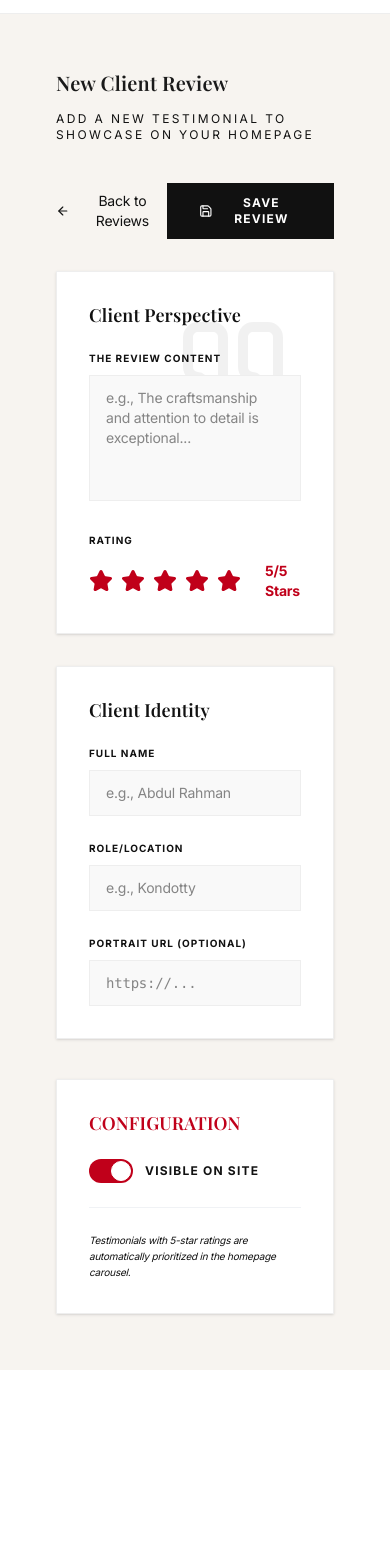
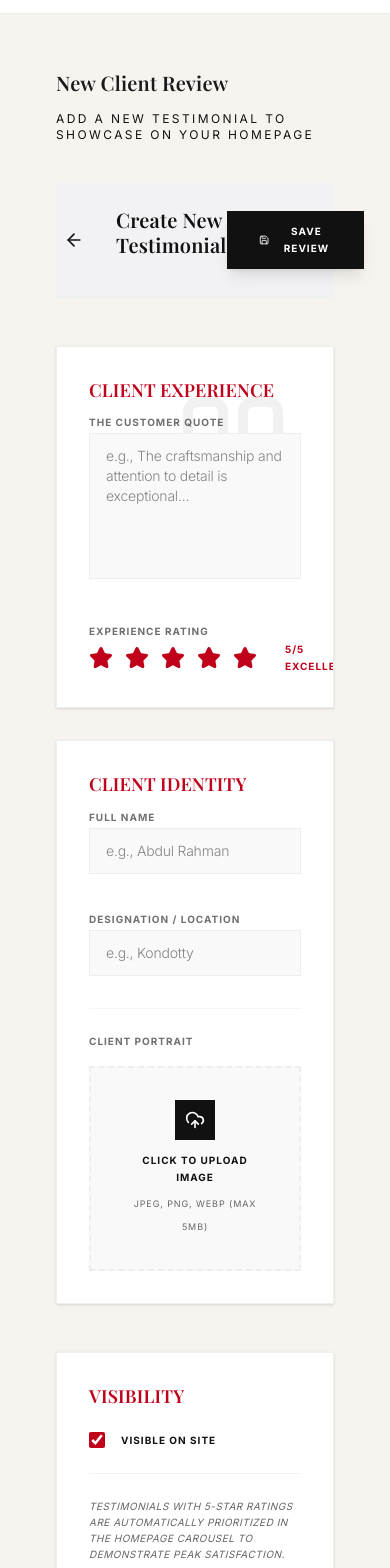
Before and after one commit to ekodrix-collab/magnat-furniture, a Next.js app: page /admin/testimonials/new in a window 390 px wide. Shown: the part 432-2000 px from the top of the page. Before the commit the page ends 1802 px from the top, so only its background shows below. Built offline with nearby package versions, Linux system fonts and the light colour scheme; no server answers.

Commit message:
chore: successfully resolve and apply stashed UI changes to dev

```diff
--- a/app/admin/hero-slides/page.tsx
+++ b/app/admin/hero-slides/page.tsx
@@ -15,30 +15,30 @@ export default async function AdminHeroPage() {
   }
 
   return (
-    <div className="p-10">
-      <div className="flex items-center justify-between mb-10">
+    <div className="p-4 md:p-10 font-inter max-w-7xl mx-auto">
+      <div className="flex flex-col md:flex-row md:items-end justify-between mb-12 gap-8">
         <div>
-          <h2 className="text-2xl font-playfair font-bold text-[#1A1A1A]">Homepage Hero Slides</h2>
-          <p className="text-xs text-body uppercase tracking-widest mt-1">Manage cinematic intro imagery</p>
+          <h2 className="text-2xl font-playfair font-black text-[#111111] tracking-tight">Main Showcase Cinematic</h2>
+          <p className="text-[10px] text-[#C0001A] uppercase tracking-[0.2em] mt-2 font-bold">Manage the first impression of your luxury brand</p>
         </div>
         <Link
           href="/admin/hero-slides/new"
-          className="bg-[#1A1A1A] text-white px-6 py-3 text-[0.65rem] font-bold uppercase tracking-widest rounded-lg hover:bg-[#8B1E1E] transition-all flex items-center gap-2 shadow-md"
+          className="bg-[#111111] text-white px-8 py-4 text-[10px] font-bold uppercase tracking-widest rounded-none hover:bg-[#C0001A] transition-all flex items-center gap-3 shadow-lg group"
         >
-          <Plus size={14} /> Add Slide
+          <Plus size={16} className="group-hover:rotate-90 transition-transform" /> Add New Slide
         </Link>
       </div>
 
-      <div className="space-y-6">
+      <div className="space-y-8">
         {slides && slides.length > 0 ? (
           slides.map((slide) => (
             <HeroSlideCard key={slide.id} slide={slide} />
           ))
         ) : (
-          <div className="py-24 text-center border-2 border-dashed border-[#E5DED6] rounded-3xl bg-[#F9F9F9]/50">
-            <ImageIcon size={48} className="mx-auto text-body/20 mb-6" />
-            <h3 className="text-xl font-playfair font-bold text-[#1A1A1A] mb-2">No Custom Slides</h3>
-            <p className="text-xs text-body uppercase tracking-widest">You are currently using the hardcoded cinematic slides.</p>
+          <div className="py-32 text-center border border-[#eeeeee] bg-white">
+            <ImageIcon size={40} className="mx-auto text-[#111111]/10 mb-6" strokeWidth={1} />
+            <h3 className="text-xl font-playfair font-black text-[#111111] mb-2">No Cinematic Slides</h3>
+            <p className="text-[10px] text-[#666666] uppercase tracking-widest leading-relaxed">You are currently using the default placeholders. Add custom slides to personalize the hero section.</p>
           </div>
         )}
       </div>
--- a/app/admin/testimonials/TestimonialCard.tsx
+++ b/app/admin/testimonials/TestimonialCard.tsx
@@ -2,7 +2,7 @@
 
 import { useState } from "react";
 import Link from "next/link";
-import { Star, Edit2, Trash2 } from "lucide-react";
+import { Star, Edit2, Trash2, Quote } from "lucide-react";
 import { deleteTestimonial } from "@/app/actions/cms";
 import { Testimonial } from "@/lib/types";
 import { motion } from "framer-motion";
@@ -29,43 +29,55 @@ export default function TestimonialCard({ testimonial }: TestimonialCardProps) {
   return (
     <motion.div
       layout
-      initial={{ opacity: 0, scale: 0.95 }}
-      animate={{ opacity: 1, scale: 1 }}
-      className="bg-[#F7F4F0]/20 border border-[#eeeeee] rounded-none p-8 hover:border-[#C0001A] transition-all group relative"
+      initial={{ opacity: 0, y: 10 }}
+      animate={{ opacity: 1, y: 0 }}
+      className="bg-white border border-[#eeeeee] rounded-none p-10 hover:border-[#C0001A] transition-all group relative flex flex-col h-full"
     >
-      <div className="flex items-start justify-between mb-6">
-        <div className="flex gap-0.5">
-          {[...Array(testimonial.rating || 5)].map((_, i) => (
-            <Star key={i} size={14} className="fill-[#C0001A] text-[#C0001A]" />
+      <div className="absolute top-0 right-0 p-8 opacity-5 pointer-events-none group-hover:opacity-10 transition-opacity">
+        <Quote size={80} />
+      </div>
+
+      <div className="flex items-start justify-between mb-8">
+        <div className="flex gap-1">
+          {[...Array(5)].map((_, i) => (
+            <Star
+              key={i}
+              size={12}
+              className={i < (testimonial.rating || 5) ? "fill-[#C0001A] text-[#C0001A]" : "text-[#eeeeee]"}
+            />
           ))}
         </div>
-        <div className="flex items-center gap-2">
+        <div className="flex items-center gap-3">
           <Link
             href={`/admin/testimonials/${testimonial.id}`}
-            className="p-1.5 text-body/40 hover:text-[#C0001A] transition-colors"
+            className="p-2 text-[#111111]/20 hover:text-[#C0001A] hover:bg-[#F7F4F0] transition-all"
           >
             <Edit2 size={16} />
           </Link>
           <button
             onClick={handleDelete}
-            className="p-1.5 text-body/40 hover:text-[#C0001A] transition-colors"
+            className="p-2 text-[#111111]/20 hover:text-[#C0001A] hover:bg-[#F7F4F0] transition-all"
           >
             <Trash2 size={16} />
           </button>
         </div>
       </div>
 
-      <p className="text-sm text-body/80 leading-relaxed font-light italic mb-8">
+      <blockquote className="text-sm md:text-base text-[#111111]/80 leading-relaxed font-light italic mb-10 flex-1">
         "{testimonial.quote}"
-      </p>
+      </blockquote>
 
-      <div className="flex items-center gap-4 pt-6 border-t border-[#eeeeee]">
-        <div className="h-10 w-10 rounded-full bg-white flex items-center justify-center text-[#111111] font-bold border border-brand/20">
-          {testimonial.client_name?.charAt(0) || "C"}
+      <div className="flex items-center gap-5 pt-8 border-t border-[#f5f5f5]">
+        <div className="h-12 w-12 rounded-none bg-[#F7F4F0] flex items-center justify-center text-[#111111] font-black border border-[#eeeeee] overflow-hidden">
+          {testimonial.client_image ? (
+            <img src={testimonial.client_image} alt={testimonial.client_name} className="w-full h-full object-cover" />
+          ) : (
+            testimonial.client_name?.charAt(0) || "C"
+          )}
         </div>
         <div>
-          <h4 className="text-sm font-bold text-[#111111]">{testimonial.client_name}</h4>
-          <p className="text-[0.6rem] text-body uppercase tracking-widest">{testimonial.client_role || "Valued Client"}</p>
+          <h4 className="text-sm font-black text-[#111111] tracking-tight">{testimonial.client_name}</h4>
+          <p className="text-[9px] text-[#C0001A] font-bold uppercase tracking-[0.2em] mt-0.5">{testimonial.client_role || "Exclusive Client"}</p>
         </div>
       </div>
     </motion.div>
--- a/app/admin/testimonials/TestimonialForm.tsx
+++ b/app/admin/testimonials/TestimonialForm.tsx
@@ -2,9 +2,11 @@
 
 import { useState } from "react";
 import { useRouter } from "next/navigation";
-import { Save, ArrowLeft, Star, Quote } from "lucide-react";
+import { Save, ArrowLeft, Star, Quote, Image as ImageIcon } from "lucide-react";
 import { saveTestimonial } from "@/app/actions/cms";
 import { Testimonial } from "@/lib/types";
+import ImageUpload from "@/components/ui/ImageUpload";
+import Link from "next/link";
 
 interface TestimonialFormProps {
   testimonial?: Testimonial;
@@ -12,21 +14,28 @@ interface TestimonialFormProps {
 
 export default function TestimonialForm({ testimonial }: TestimonialFormProps) {
   const router = useRouter();
-  const [loading, setLoading] = useState(false);
+  const [isPending, setIsPending] = useState(false);
+  const [isUploadingImage, setIsUploadingImage] = useState(false);
   const [error, setError] = useState<string | null>(null);
   const [rating, setRating] = useState(testimonial?.rating || 5);
+  const [clientImage, setClientImage] = useState(testimonial?.client_image || "");
 
   const handleSubmit = async (e: React.FormEvent<HTMLFormElement>) => {
     e.preventDefault();
-    setLoading(true);
+    if (isUploadingImage) return;
+
+    setIsPending(true);
     setError(null);
 
     const formData = new FormData(e.currentTarget);
+    formData.set("rating", rating.toString());
+    formData.set("client_image", clientImage);
+
     const result = await saveTestimonial(formData);
 
     if (result?.error) {
       setError(result.error);
-      setLoading(false);
+      setIsPending(false);
     } else {
       router.push("/admin/testimonials");
       router.refresh();
@@ -34,58 +43,62 @@ export default function TestimonialForm({ testimonial }: TestimonialFormProps) {
   };
 
   return (
-    <form onSubmit={handleSubmit} className="space-y-8">
-      <div className="flex items-center justify-between mb-8">
-        <button
-          type="button"
-          onClick={() => router.back()}
-          className="flex items-center gap-2 text-sm text-body hover:text-[#111111] transition-colors"
-        >
-          <ArrowLeft size={16} /> Back to Reviews
-        </button>
+    <form onSubmit={handleSubmit} className="space-y-12 pb-24">
+      {/* Header */}
+      <div className="flex items-center justify-between sticky top-0 z-30 bg-[#F0F2F5]/80 backdrop-blur-md py-6 border-b border-[#eeeeee]">
+        <div className="flex items-center gap-6">
+          <Link href="/admin/testimonials" className="p-2 hover:bg-white rounded-full transition-colors">
+            <ArrowLeft size={20} />
+          </Link>
+          <div>
+            <h2 className="text-xl font-playfair font-black text-[#111111]">
+              {testimonial?.id ? `Edit Review: ${testimonial.client_name}` : "Create New Testimonial"}
+            </h2>
+          </div>
+        </div>
         <button
           type="submit"
-          disabled={loading}
-          className="bg-[#111111] text-white px-8 py-3 rounded-none flex items-center gap-2 font-bold text-xs uppercase tracking-widest hover:bg-[#C0001A] transition-all disabled:opacity-50"
+          disabled={isPending || isUploadingImage}
+          className="bg-[#111111] text-white px-8 py-3 text-[10px] font-bold uppercase tracking-widest rounded-none hover:bg-[#C0001A] transition-all flex items-center gap-3 shadow-lg disabled:opacity-50"
         >
-          <Save size={16} /> {loading ? "Saving..." : "Save Review"}
+          {isPending ? "Saving..." : isUploadingImage ? "Uploading..." : <><Save size={16} /> Save Review</>}
         </button>
       </div>
 
       {error && (
-        <div className="p-4 bg-[#C0001A]/5 border border-[#C0001A]/20 text-[#C0001A] rounded-none text-sm font-medium">
+        <div className="bg-red-50 border border-red-200 text-[#C0001A] px-6 py-4 text-[10px] font-bold uppercase tracking-widest">
           {error}
         </div>
       )}
 
       <input type="hidden" name="id" value={testimonial?.id || "new"} />
 
-      <div className="grid grid-cols-1 lg:grid-cols-3 gap-10">
-        {/* Review Content Column */}
+      <div className="grid grid-cols-1 lg:grid-cols-3 gap-12">
+        {/* Core Review Column */}
         <div className="lg:col-span-2 space-y-8">
-          <div className="bg-white p-8 rounded-none border border-[#eeeeee] shadow-sm relative overflow-hidden">
+          <section className="bg-white p-8 rounded-none border border-[#eeeeee] shadow-sm relative overflow-hidden space-y-8">
             <div className="absolute top-0 right-0 p-10 opacity-5 pointer-events-none">
               <Quote size={120} />
             </div>
 
-            <h3 className="text-xl font-playfair font-bold text-[#111111] mb-6">Client Perspective</h3>
+            <h3 className="text-[10px] font-bold uppercase tracking-[0.3em] text-[#C0001A] mb-2">Client Experience</h3>
 
-            <div className="space-y-6">
-              <div>
-                <label className="block text-[10px] font-bold uppercase tracking-widest text-body mb-2">The Review Content</label>
+            <div className="space-y-8">
+              <div className="space-y-2">
+                <label className="text-[10px] font-bold uppercase tracking-widest text-[#111111]/60">The Customer Quote</label>
                 <textarea
                   name="quote"
                   defaultValue={testimonial?.quote}
-                  rows={5}
+                  rows={6}
                   required
                   placeholder="e.g., The craftsmanship and attention to detail is exceptional..."
-                  className="w-full px-4 py-3 bg-[#F9F9F9] border border-[#eeeeee] rounded-none focus:outline-none focus:border-[#C0001A] transition-all text-sm resize-none relative z-10"
+                  className="w-full px-4 py-3 bg-[#F9F9F9] border border-[#eeeeee] rounded-none focus:outline-none focus:border-[#C0001A] transition-all text-sm font-light resize-none relative z-10"
                 />
               </div>
 
-              <div>
-                <label className="block text-[10px] font-bold uppercase tracking-widest text-body mb-3">Rating</label>
-                <div className="flex items-center gap-2">
+              <div className="space-y-3">
+                <label className="text-[10px] font-bold uppercase tracking-widest text-[#111111]/60">Experience Rating</label>
+                <div className="flex items-center gap-3">
                   {[1, 2, 3, 4, 5].map((star) => (
                     <button
                       key={star}
@@ -99,87 +112,99 @@ export default function TestimonialForm({ testimonial }: TestimonialFormProps) {
                       />
                     </button>
                   ))}
-                  <span className="ml-4 text-sm font-bold text-[#C0001A]">{rating}/5 Stars</span>
-                  <input type="hidden" name="rating" value={rating} />
+                  <span className="ml-4 text-[10px] font-black text-[#C0001A] uppercase tracking-widest">{rating}/5 EXCELLENCE</span>
                 </div>
               </div>
             </div>
-          </div>
+          </section>
 
-          <div className="bg-white p-8 rounded-none border border-[#eeeeee] shadow-sm">
-            <h3 className="text-xl font-playfair font-bold text-[#111111] mb-6">Client Identity</h3>
+          <section className="bg-white p-8 rounded-none border border-[#eeeeee] shadow-sm space-y-8">
+            <h3 className="text-[10px] font-bold uppercase tracking-[0.3em] text-[#C0001A] mb-2">Client Identity</h3>
 
-            <div className="grid grid-cols-1 md:grid-cols-2 gap-6 mb-6">
-              <div>
-                <label className="block text-[10px] font-bold uppercase tracking-widest text-body mb-2">Full Name</label>
+            <div className="grid grid-cols-1 md:grid-cols-2 gap-8">
+              <div className="space-y-2">
+                <label className="text-[10px] font-bold uppercase tracking-widest text-[#111111]/60">Full Name</label>
                 <input
                   type="text"
                   name="client_name"
                   defaultValue={testimonial?.client_name}
                   required
                   placeholder="e.g., Abdul Rahman"
-                  className="w-full px-4 py-3 bg-[#F9F9F9] border border-[#eeeeee] rounded-none focus:outline-none focus:border-[#C0001A] transition-all text-sm"
+                  className="w-full px-4 py-3 bg-[#F9F9F9] border border-[#eeeeee] rounded-none focus:outline-none focus:border-[#C0001A] transition-all text-sm font-light"
                 />
               </div>
 
-              <div>
-                <label className="block text-[10px] font-bold uppercase tracking-widest text-body mb-2">Role/Location</label>
+              <div className="space-y-2">
+                <label className="text-[10px] font-bold uppercase tracking-widest text-[#111111]/60">Designation / Location</label>
                 <input
                   type="text"
                   name="client_role"
                   defaultValue={testimonial?.client_role || ""}
                   placeholder="e.g., Kondotty"
-                  className="w-full px-4 py-3 bg-[#F9F9F9] border border-[#eeeeee] rounded-none focus:outline-none focus:border-[#C0001A] transition-all text-sm"
+                  className="w-full px-4 py-3 bg-[#F9F9F9] border border-[#eeeeee] rounded-none focus:outline-none focus:border-[#C0001A] transition-all text-sm font-light"
                 />
               </div>
             </div>
 
-            <div>
-              <label className="block text-[10px] font-bold uppercase tracking-widest text-body mb-2">Portrait URL (Optional)</label>
-              <input
-                type="text"
-                name="client_image"
-                defaultValue={testimonial?.client_image || ""}
-                placeholder="https://..."
-                className="w-full px-4 py-3 bg-[#F9F9F9] border border-[#eeeeee] rounded-none focus:outline-none focus:border-[#C0001A] transition-all text-sm font-mono"
+            <div className="space-y-6 pt-6 border-t border-[#f5f5f5]">
+               <label className="text-[10px] font-bold uppercase tracking-widest text-[#111111]/60 block mb-4">Client Portrait</label>
+
+               <ImageUpload
+                  isUploading={isUploadingImage}
+                  setIsUploading={setIsUploadingImage}
+                  onUploadSuccess={(url) => setClientImage(url)}
                />
+
+               {clientImage && (
+                 <div className="relative group border border-[#eeeeee] bg-[#F9F9F9] p-4 flex items-center gap-6">
+                   <div className="h-16 w-16 overflow-hidden bg-white border border-[#eeeeee] flex-shrink-0">
+                      <img src={clientImage} className="w-full h-full object-cover" alt="Client portrait" />
                    </div>
+                   <div className="flex-1 overflow-hidden">
+                      <span className="text-[10px] font-bold uppercase tracking-widest text-[#111111] block mb-1">Authenticated Portrait</span>
+                      <span className="text-[9px] font-mono text-[#666666] truncate block">{clientImage}</span>
                    </div>
+                   <button
+                     type="button"
+                     onClick={() => setClientImage("")}
+                     className="p-3 text-[#111111]/20 hover:text-[#C0001A] transition-all"
+                   >
+                     <ImageIcon size={18} />
+                   </button>
+                 </div>
+               )}
+            </div>
+          </section>
         </div>
 
         {/* Sidebar Settings Column */}
         <div className="space-y-8">
-          <div className="bg-white p-8 rounded-none border border-[#eeeeee] shadow-sm sticky top-8">
-            <h3 className="text-[10px] font-bold uppercase tracking-[0.2em] text-[#C0001A] mb-6">Configuration</h3>
+          <section className="bg-white p-8 rounded-none border border-[#eeeeee] shadow-sm space-y-6">
+            <h3 className="text-[10px] font-bold uppercase tracking-[0.3em] text-[#C0001A]">Visibility</h3>
 
             <div className="space-y-6">
-              <div>
-                <label className="flex items-center gap-3 cursor-pointer group">
-                  <div className="relative inline-flex items-center">
+              <label className="flex items-center gap-4 cursor-pointer group">
                  <input
                     type="checkbox"
                     name="is_active_check"
                     defaultChecked={testimonial?.is_active ?? true}
-                      className="sr-only peer"
+                    className="w-4 h-4 accent-[#C0001A] border-[#eeeeee] rounded-none"
                     onChange={(e) => {
                       const hiddenInput = document.getElementById('is_active_hidden') as HTMLInputElement;
                       hiddenInput.value = e.target.checked ? "true" : "false";
                     }}
                   />
-                    <div className="w-11 h-6 bg-gray-200 peer-focus:outline-none rounded-full peer peer-checked:after:translate-x-full peer-checked:after:border-white after:content-[''] after:absolute after:top-[2px] after:left-[2px] after:bg-white after:border-gray-300 after:border after:rounded-full after:h-5 after:w-5 after:transition-all peer-checked:bg-[#C0001A]"></div>
-                  </div>
                 <input type="hidden" id="is_active_hidden" name="is_active" value={testimonial ? String(testimonial.is_active) : "true"} />
-                  <span className="text-xs font-bold uppercase tracking-widest text-body group-hover:text-[#111111] transition-colors">Visible on Site</span>
+                <span className="text-[10px] font-bold uppercase tracking-widest text-[#111111] group-hover:text-[#C0001A] transition-colors">Visible on Site</span>
               </label>
-              </div>
 
               <div className="pt-6 border-t border-[#F0F2F5]">
-                <p className="text-[10px] text-body/50 italic leading-relaxed">
-                  Testimonials with 5-star ratings are automatically prioritized in the homepage carousel.
+                <p className="text-[10px] text-[#666] italic leading-relaxed uppercase tracking-wider">
+                  Testimonials with 5-star ratings are automatically prioritized in the homepage carousel to demonstrate peak satisfaction.
                 </p>
               </div>
             </div>
-          </div>
+          </section>
         </div>
       </div>
     </form>
--- a/app/admin/testimonials/page.tsx
+++ b/app/admin/testimonials/page.tsx
@@ -15,17 +15,17 @@ export default async function AdminTestimonialsPage() {
   }
 
   return (
-    <div className="p-10">
-      <div className="flex items-center justify-between mb-10">
+    <div className="p-4 md:p-10 font-inter max-w-7xl mx-auto">
+      <div className="flex flex-col md:flex-row md:items-end justify-between mb-12 gap-8">
         <div>
-          <h2 className="text-2xl font-playfair font-bold text-[#1A1A1A]">Client Testimonials</h2>
-          <p className="text-xs text-body uppercase tracking-widest mt-1">Manage public reviews and feedback</p>
+          <h2 className="text-2xl font-playfair font-black text-[#111111] tracking-tight">Client Testimonials</h2>
+          <p className="text-[10px] text-[#C0001A] uppercase tracking-[0.2em] mt-2 font-bold">Manage public reviews and feedback</p>
         </div>
         <Link
           href="/admin/testimonials/new"
-          className="bg-[#1A1A1A] text-white px-6 py-3 text-[0.65rem] font-bold uppercase tracking-widest rounded-lg hover:bg-[#8B1E1E] transition-all flex items-center gap-2 shadow-md"
+          className="bg-[#111111] text-white px-8 py-4 text-[10px] font-bold uppercase tracking-widest rounded-none hover:bg-[#C0001A] transition-all flex items-center gap-3 shadow-lg group"
         >
-          <Plus size={14} /> Add Testimonial
+          <Plus size={16} className="group-hover:rotate-90 transition-transform" /> Add New Review
         </Link>
       </div>
 
@@ -35,10 +35,10 @@ export default async function AdminTestimonialsPage() {
             <TestimonialCard key={testimonial.id} testimonial={testimonial} />
           ))
         ) : (
-          <div className="col-span-full py-24 text-center border-2 border-dashed border-[#E5DED6] rounded-3xl">
-            <Users size={48} className="mx-auto text-body/20 mb-6" />
-            <h3 className="text-xl font-playfair font-bold text-[#1A1A1A] mb-2">No Testimonials Yet</h3>
-            <p className="text-xs text-body uppercase tracking-widest">Share customer feedback on your homepage.</p>
+          <div className="col-span-full py-32 text-center border border-[#eeeeee] bg-white">
+            <Users size={40} className="mx-auto text-[#111111]/10 mb-6" strokeWidth={1} />
+            <h3 className="text-xl font-playfair font-black text-[#111111] mb-2">No Reviews Yet</h3>
+            <p className="text-[10px] text-[#666666] uppercase tracking-widest leading-relaxed">Share customer feedback on your homepage to build trust.</p>
           </div>
         )}
       </div>
```
Also changed, not shown: app/admin/hero-slides/HeroSlideCard.tsx (+17 -17 lines). Lines whose indentation alone changed are shown as unchanged.
